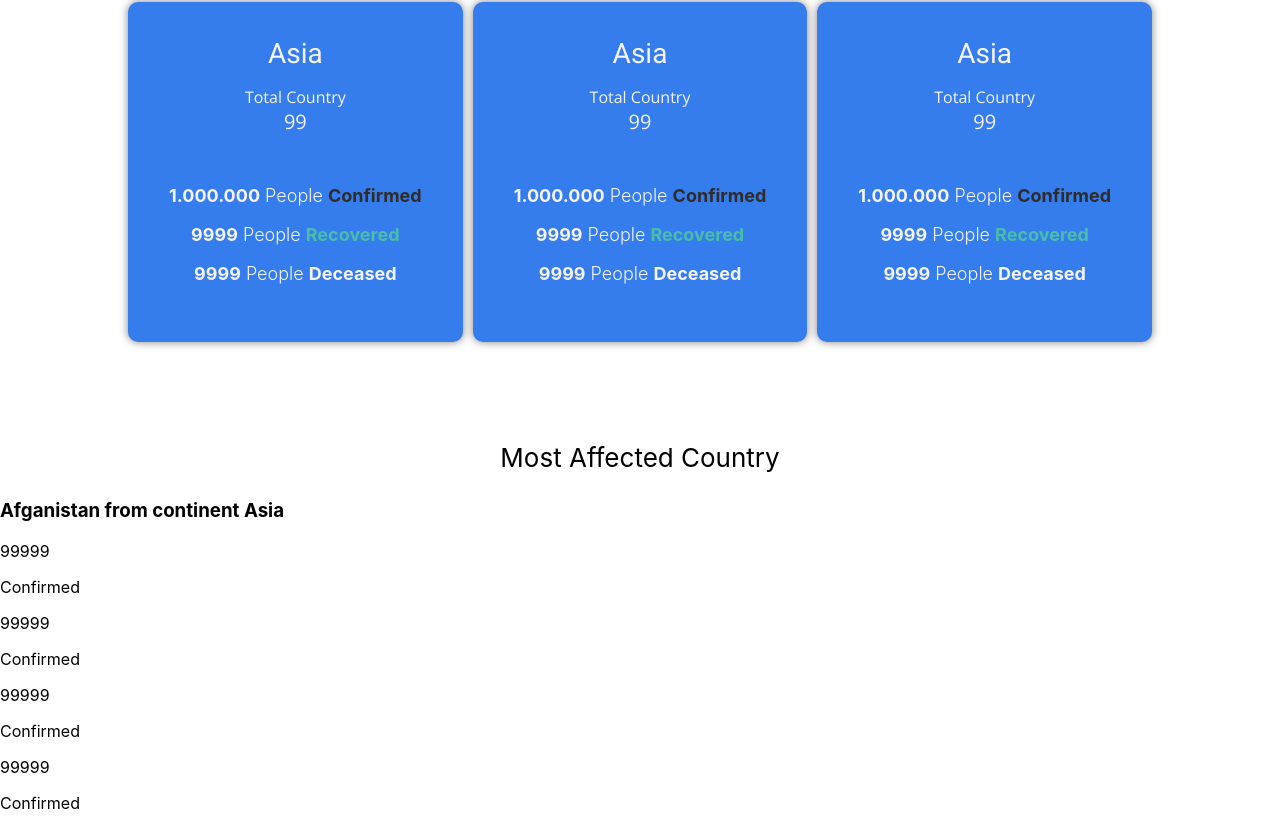
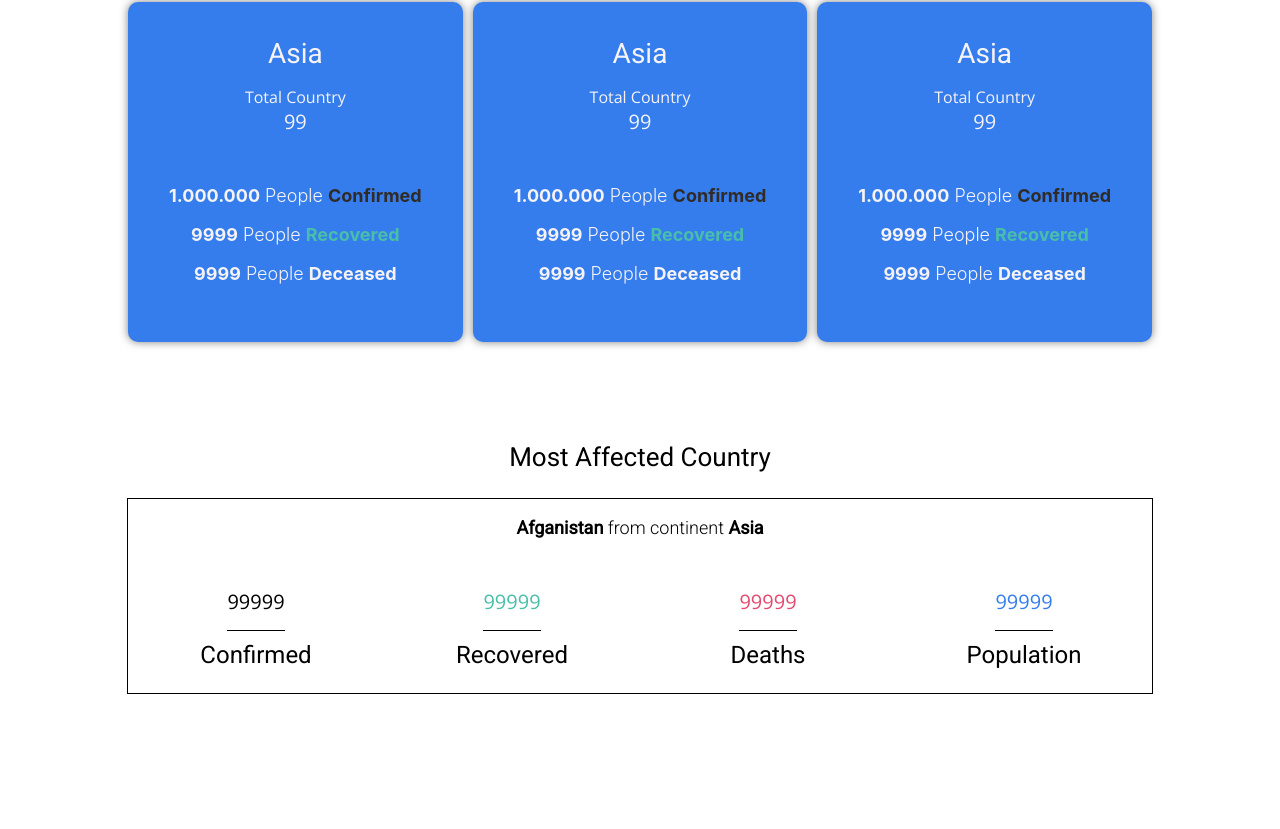
Before and after one commit to yoga1234/covid-website, a React (Create React App) app: page / in a window 1280 px wide. Shown: the part 413-1242 px from the top of the page. After the commit the page ends 1107 px from the top, so only its background shows below. Built offline with nearby package versions, Linux system fonts and the light colour scheme.

Commit message:
updating most affected card

```diff
--- a/src/components/MostAffected.js
+++ b/src/components/MostAffected.js
@@ -1,28 +1,29 @@
 import React from 'react'
 import styles from './MostAffected.module.css'
+import Color from './Color.module.css'
 
 const MostAffected = () => (
   <div className="most-affected-container">
     <h3 className={styles.most_affected_title}>Most Affected Country</h3>
     <div className="most-affected-container">
-      <div className="most-affected-card">
-        <h3>Afganistan from continent Asia</h3>
-        <div className="most-affected-data">
+      <div className={styles.most_affected_card}>
+        <h3 className={styles.affected_card_title}><b>Afganistan</b> from continent <b>Asia</b></h3>
+        <div className={styles.most_affected_data}>
           <div className="affected-confirmed">
-            <p>99999</p>
-            <p>Confirmed</p>
+            <p className={styles.data_number}>99999</p>
+            <p className={styles.data_title}>Confirmed</p>
           </div>
           <div className="affected-recovered">
-            <p>99999</p>
-            <p>Confirmed</p>
+            <p className={[styles.data_number, Color.text_green].join(" ")}>99999</p>
+            <p className={styles.data_title}>Recovered</p>
           </div>
           <div className="affected-deaths">
-            <p>99999</p>
-            <p>Confirmed</p>
+            <p className={[styles.data_number, Color.text_red].join(" ")}>99999</p>
+            <p className={styles.data_title}>Deaths</p>
           </div>
           <div className="affected-population">
-            <p>99999</p>
-            <p>Confirmed</p>
+            <p className={[styles.data_number, Color.text_blue].join(" ")}>99999</p>
+            <p className={styles.data_title}>Population</p>
           </div>
         </div>
       </div>
--- a/src/components/MostAffected.module.css
+++ b/src/components/MostAffected.module.css
@@ -1,6 +1,37 @@
 .most_affected_title {
+  font-family: 'Roboto', sans-serif;
   font-weight: 400;
   font-size: 26px;
   margin-top: 100px;
   text-align: center;
 }
+.most_affected_card {
+  border: 1px solid #000;
+  width: 80%;
+  margin: auto;
+}
+.affected_card_title {
+  font-family: 'Roboto', sans-serif;
+  font-size: 18px;
+  font-weight: 300;
+  margin-bottom: 50px;
+  text-align: center;
+}
+.most_affected_data {
+  display: grid;
+  grid-template-columns: 1fr 1fr 1fr 1fr;
+  text-align: center;
+}
+.data_number {
+  font-family: 'Open Sans', sans-serif;
+  font-size: 20px;
+  border-bottom: 1px solid #000;
+  margin: auto;
+  padding-bottom: 15px;
+  width: max-content;
+}
+.data_title {
+  font-family: 'Roboto', sans-serif;
+  font-size: 24px;
+  margin-top: 10px;
+}
```
Also changed, not shown: 1 other file (tests, documents, lock files or other folders).
